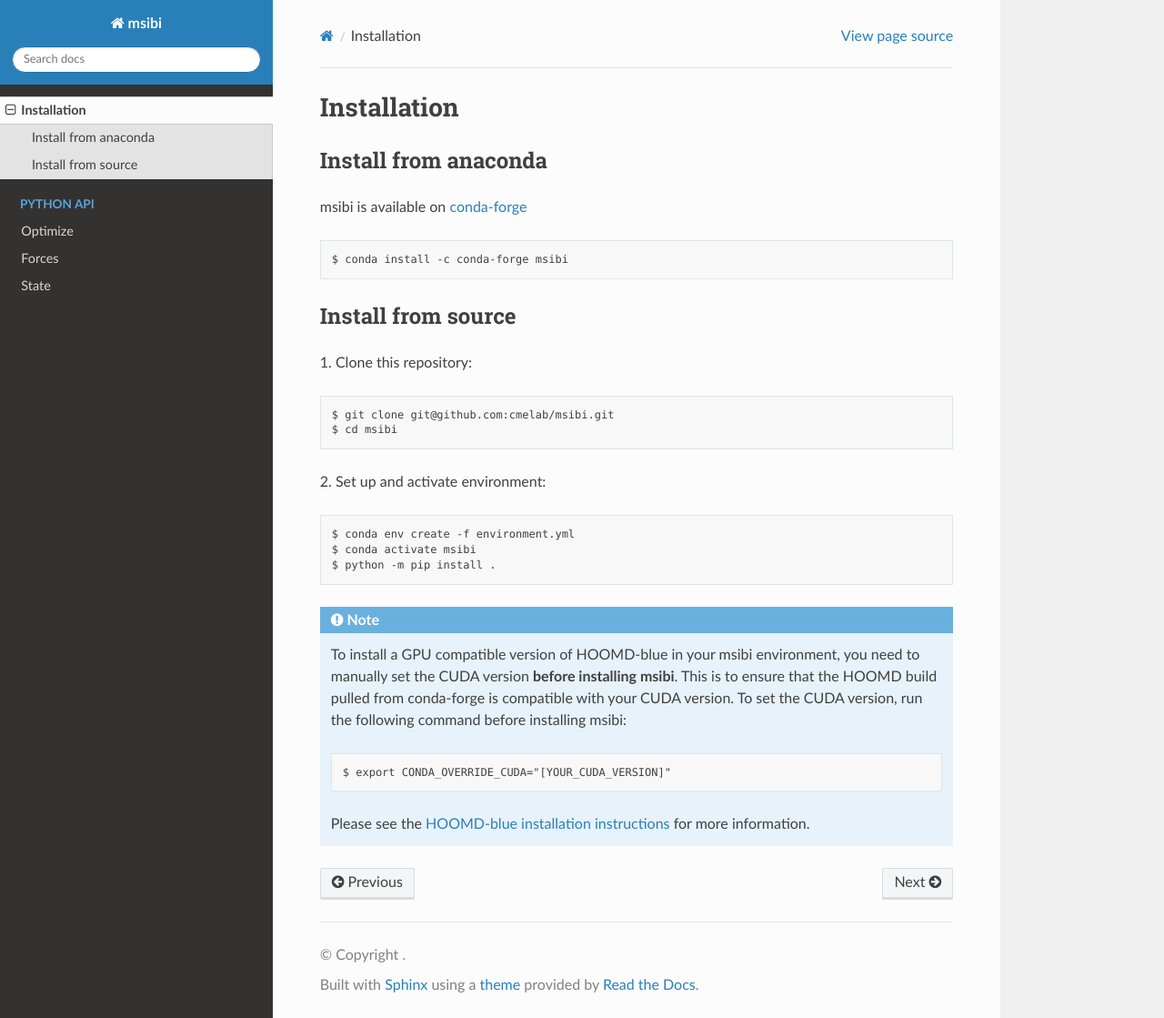
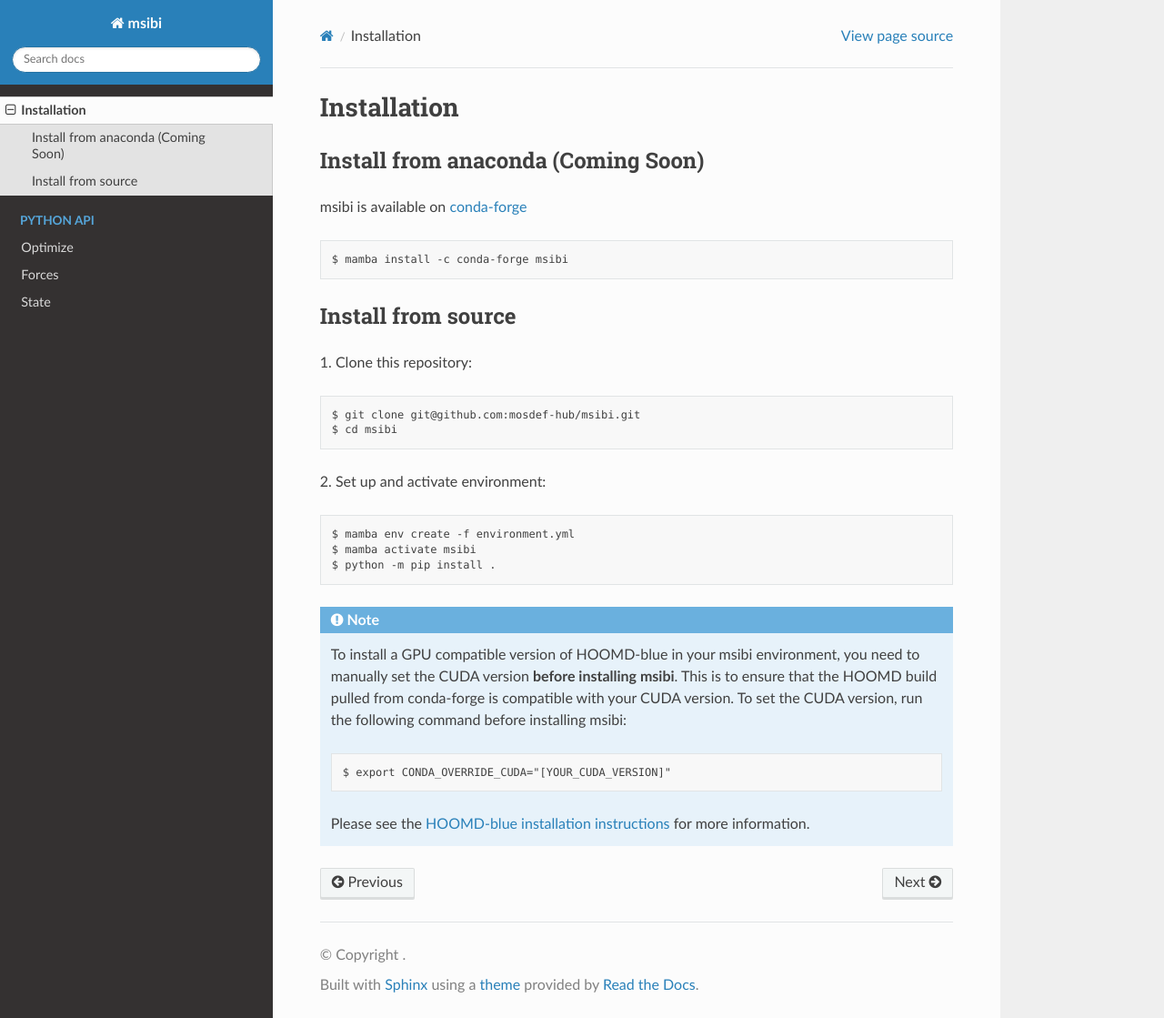
Before and after one commit to mosdef-hub/msibi, a Sphinx documentation site: the page built from docs/source/installation.rst, in a window 1280 px wide and 1119 px high. Shown: the whole window at 91% size. Built offline with Sphinx 7.4.7 and the Read the Docs theme 2.0.0, drawn with Linux system fonts in a browser that asks for light colours.

Commit message:
change cmelab to mosdef-hub in docs

```diff
--- a/docs/source/index.rst
+++ b/docs/source/index.rst
@@ -13,9 +13,7 @@ Quick start
 Resources
 =========
 
-- `GitHub Repository <https://github.com/cmelab/msibi>`_: Source code and issue tracker.
-
-- `Tutorials <https://github.com/cmelab/msibi/tree/main/tutorials>`_: Examples of how to use msibi.
+- `GitHub Repository <https://github.com/mosdef-hub/msibi>`_: Source code and issue tracker.
 
 - `MSIBI paper <https://doi.org/10.1063/1.4880555>`_: Explanation of the MSIBI method.
 
--- a/docs/source/installation.rst
+++ b/docs/source/installation.rst
@@ -2,12 +2,12 @@
 Installation
 ============
 
-Install from anaconda
+Install from anaconda (Coming Soon)
 ---------------------------------------
 msibi is available on `conda-forge <https://anaconda.org/conda-forge/msibi>`_
 ::
 
-    $ conda install -c conda-forge msibi
+    $ mamba install -c conda-forge msibi
 
 
 Install from source
@@ -16,14 +16,14 @@ Install from source
 1. Clone this repository:
 ::
 
-    $ git clone git@github.com:cmelab/msibi.git
+    $ git clone git@github.com:mosdef-hub/msibi.git
     $ cd msibi
 
 2. Set up and activate environment:
 ::
 
-    $ conda env create -f environment.yml
-    $ conda activate msibi
+    $ mamba env create -f environment.yml
+    $ mamba activate msibi
     $ python -m pip install .
 
 .. note::
```
Also changed, not shown: README.md (+3 -3 lines).
